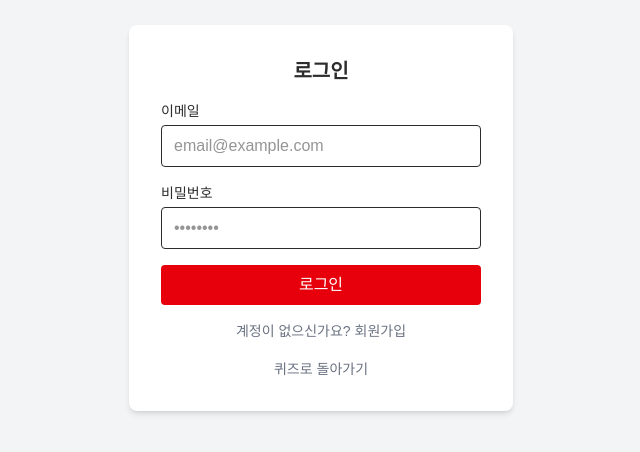
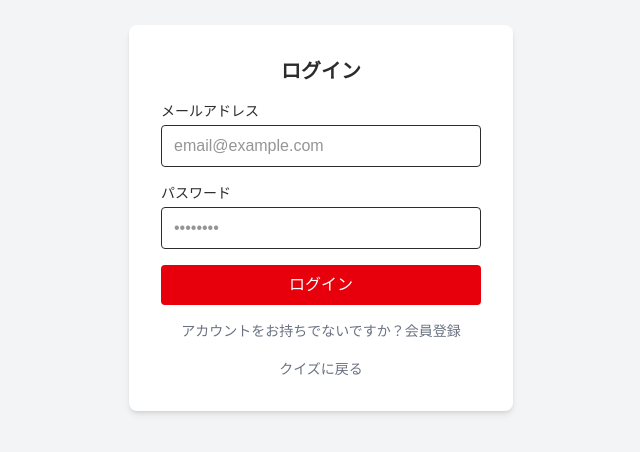
Before and after one commit to dangunee/my-quiz-app, a Next.js app: page /login in a window 1280 px wide. Shown: the part 182-634 px from the top of the page, without its empty margins (319-959 px from the left). Built offline with nearby package versions, Linux system fonts and the light colour scheme.

Commit message:
Login page in Japanese

```diff
--- a/app/QuizClient.tsx
+++ b/app/QuizClient.tsx
@@ -66,7 +66,7 @@ export default function QuizClient() {
               href="/login"
               className="text-white/90 text-sm hover:underline"
             >
-              로그인
+              ログイン
             </a>
           </div>
           <div className="quiz-meta">
--- a/app/login/page.tsx
+++ b/app/login/page.tsx
@@ -26,9 +26,9 @@ export default function LoginPage() {
         });
         const data = await res.json();
         if (res.ok) {
-          setMessage("회원가입 완료! 이메일 인증 후 로그인해 주세요.");
+          setMessage("会員登録が完了しました。メール認証後にログインしてください。");
         } else {
-          setMessage(data.error || "회원가입 실패");
+          setMessage(data.error || "会員登録に失敗しました");
         }
       } else {
         const res = await fetch("/api/auth/login", {
@@ -38,18 +38,18 @@ export default function LoginPage() {
         });
         const data = await res.json();
         if (res.ok) {
-          setMessage("로그인 성공!");
+          setMessage("ログインに成功しました！");
           if (data.session?.access_token) {
             localStorage.setItem("quiz_token", data.session.access_token);
             localStorage.setItem("quiz_user", JSON.stringify(data.user));
           }
           window.location.href = "/";
         } else {
-          setMessage(data.error || "로그인 실패");
+          setMessage(data.error || "ログインに失敗しました");
         }
       }
     } catch (e) {
-      setMessage("오류가 발생했습니다.");
+      setMessage("エラーが発生しました。");
     } finally {
       setLoading(false);
     }
@@ -59,14 +59,14 @@ export default function LoginPage() {
     <div className="min-h-screen flex items-center justify-center bg-gray-100 p-4">
       <div className="bg-white p-8 rounded-lg shadow-md w-full max-w-sm">
         <h1 className="text-xl font-bold mb-4 text-center">
-          {isRegister ? "회원가입" : "로그인"}
+          {isRegister ? "会員登録" : "ログイン"}
         </h1>
 
         <form onSubmit={handleSubmit} className="space-y-4">
           {isRegister && (
             <>
               <div>
-                <label className="block text-sm font-medium mb-1">아이디</label>
+                <label className="block text-sm font-medium mb-1">ユーザーID</label>
                 <input
                   type="text"
                   value={id}
@@ -77,12 +77,12 @@ export default function LoginPage() {
                 />
               </div>
               <div>
-                <label className="block text-sm font-medium mb-1">이름</label>
+                <label className="block text-sm font-medium mb-1">お名前</label>
                 <input
                   type="text"
                   value={name}
                   onChange={(e) => setName(e.target.value)}
-                  placeholder="홍길동"
+                  placeholder="山田太郎"
                   className="w-full border rounded px-3 py-2"
                   required
                 />
@@ -90,7 +90,7 @@ export default function LoginPage() {
             </>
           )}
           <div>
-            <label className="block text-sm font-medium mb-1">이메일</label>
+            <label className="block text-sm font-medium mb-1">メールアドレス</label>
             <input
               type="email"
               value={email}
@@ -101,7 +101,7 @@ export default function LoginPage() {
             />
           </div>
           <div>
-            <label className="block text-sm font-medium mb-1">비밀번호</label>
+            <label className="block text-sm font-medium mb-1">パスワード</label>
             <input
               type="password"
               value={password}
@@ -117,7 +117,7 @@ export default function LoginPage() {
             disabled={loading}
             className="w-full bg-red-600 text-white py-2 rounded hover:bg-red-700 disabled:opacity-50"
           >
-            {loading ? "처리 중..." : isRegister ? "가입" : "로그인"}
+            {loading ? "処理中..." : isRegister ? "登録" : "ログイン"}
           </button>
         </form>
 
@@ -133,14 +133,14 @@ export default function LoginPage() {
           }}
           className="mt-4 w-full text-sm text-gray-500 hover:underline"
         >
-          {isRegister ? "이미 계정이 있으신가요? 로그인" : "계정이 없으신가요? 회원가입"}
+          {isRegister ? "すでにアカウントをお持ちですか？ログイン" : "アカウントをお持ちでないですか？会員登録"}
         </button>
 
         <Link
           href="/"
           className="mt-4 block text-center text-sm text-gray-500 hover:underline"
         >
-          퀴즈로 돌아가기
+          クイズに戻る
         </Link>
       </div>
     </div>
```
